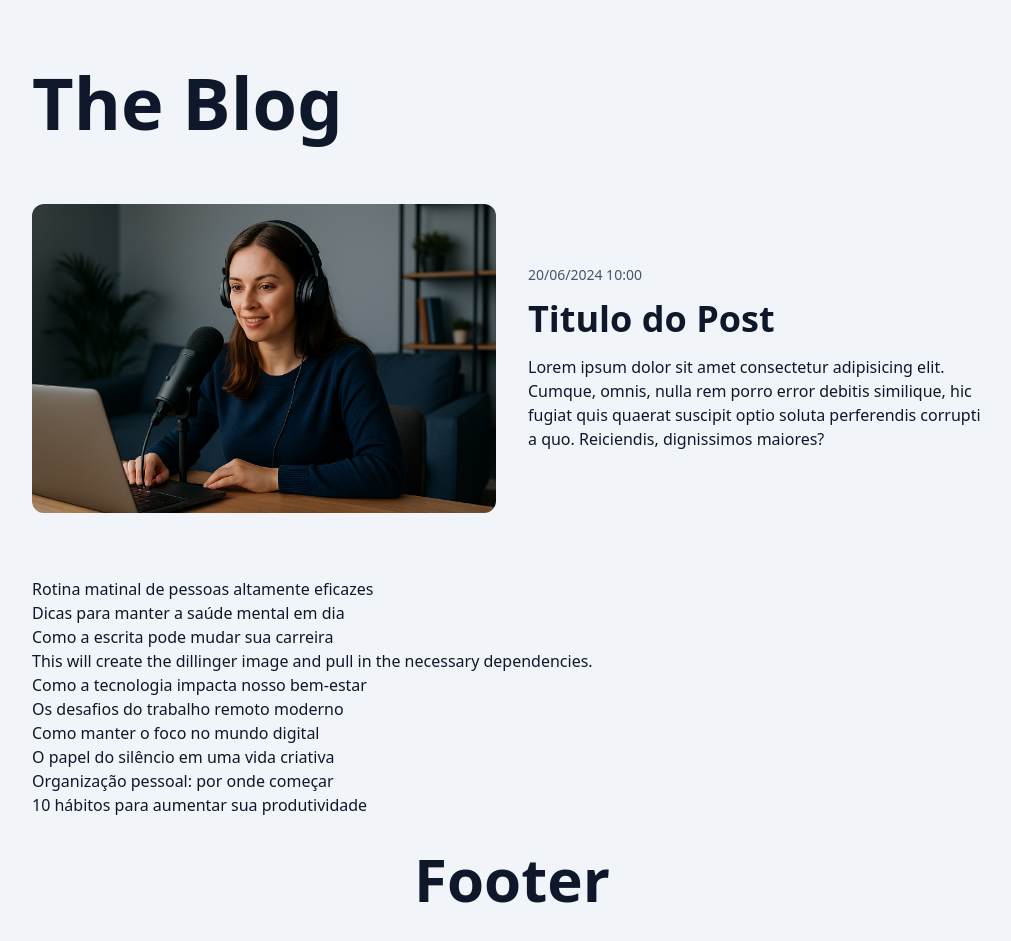
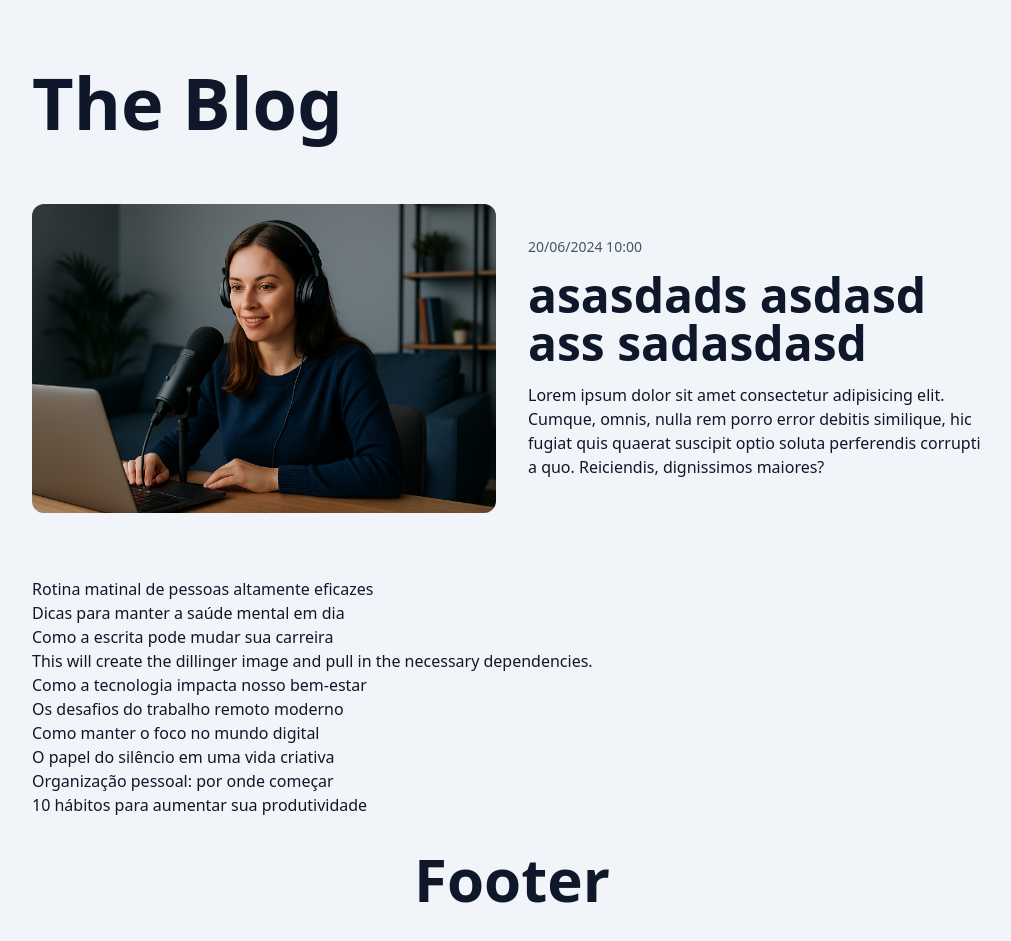
Before and after one commit to Wesley-Breno/blog-with-react, a Next.js app: page / in a window 1280 px wide. Shown: the whole page, without its empty margins (128-1139 px from the left). Built offline with nearby package versions, Linux system fonts and the light colour scheme.

Commit message:
class 119

```diff
--- /dev/null
+++ b/app/components/PostHeading/index.tsx
@@ -0,0 +1,27 @@
+import clsx from "clsx";
+import Link from "next/link";
+
+type PostHeadingProps = {
+  children: React.ReactNode;
+  url: string;
+  as?: "h1" | "h2";
+};
+
+export function PostHeading({
+  children,
+  url,
+  as: Tag = "h2",
+}: PostHeadingProps) {
+  const HeadingClassesMap = {
+    h1: "text-4xl/tight sm:text-5xl",
+    h2: "text-2xl/tight sm:text-4xl",
+  };
+
+  const commonClasses = "font-extrabold";
+
+  return (
+    <Tag className={clsx(commonClasses, HeadingClassesMap[Tag])}>
+      <Link href={url}>{children}</Link>
+    </Tag>
+  );
+}
--- a/app/page.tsx
+++ b/app/page.tsx
@@ -5,6 +5,7 @@ import { Container } from "./components/Container";
 import { Header } from "./components/Header";
 import Link from "next/link";
 import Image from "next/image";
+import { PostHeading } from "./components/PostHeading";
 
 export default async function HomePage() {
   return (
@@ -26,9 +27,9 @@ export default async function HomePage() {
           <div className="flex flex-col gap-4 sm:justify-center">
             <time dateTime="2024-06-12" className="text-slate-600 block text-sm/tight">20/06/2024 10:00</time>
 
-            <h1 className="text-2xl/tight font-extrabold sm:text-4xl">
-              <Link href="#">Titulo do Post</Link>
-            </h1>
+            <PostHeading url="#" as="h1">
+              asasdads asdasd ass sadasdasd
+            </PostHeading>
 
             <p>
               Lorem ipsum dolor sit amet consectetur adipisicing elit. Cumque,
```
